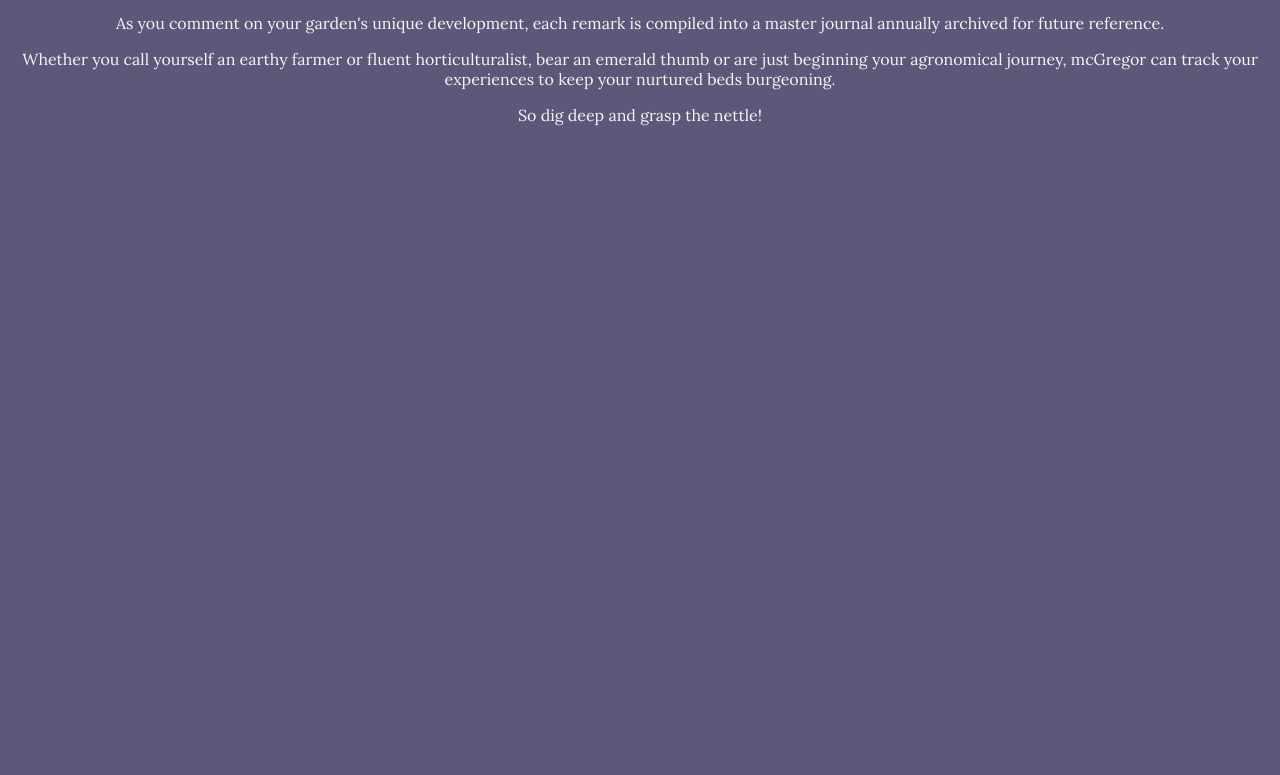
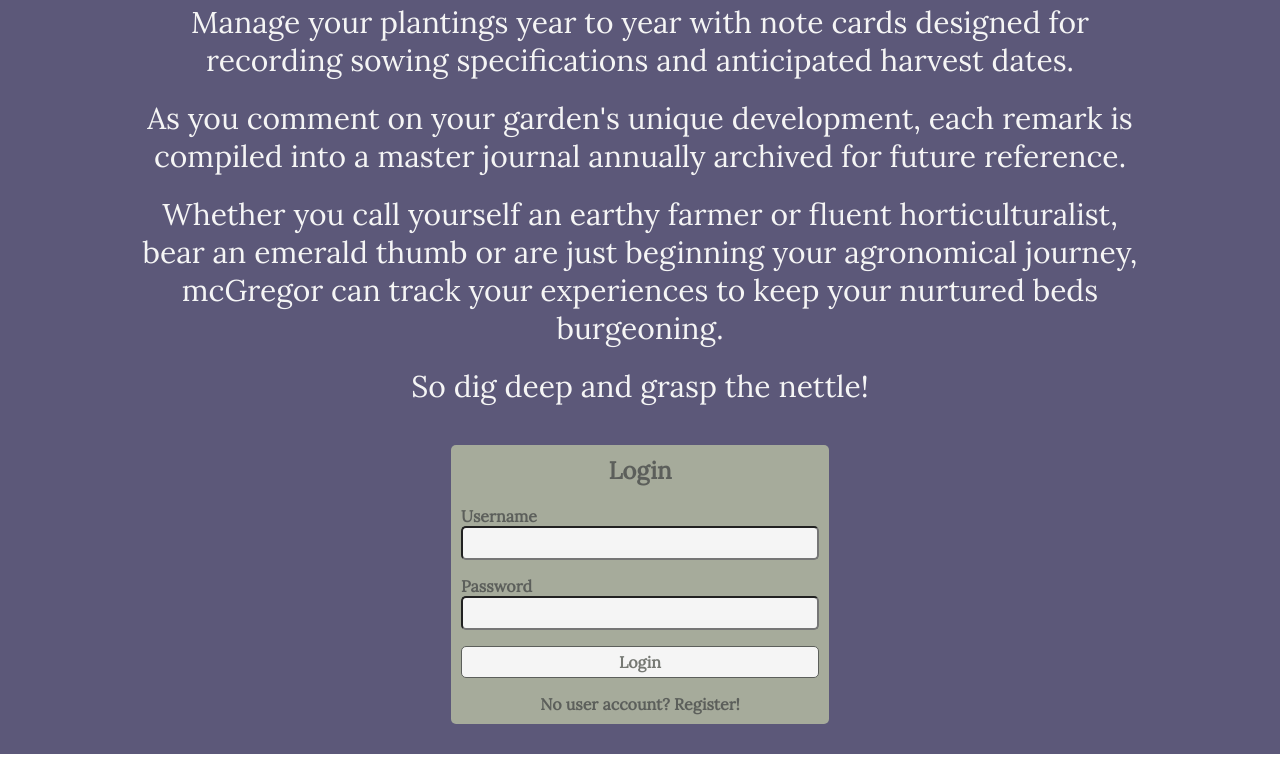
Before and after one commit to ryandabler/mcgregor, a React (Create React App) app: page / in a window 1280 px wide. Shown: the part 885-1660 px from the top of the page. After the commit the page ends 1639 px from the top, so only its background shows below. Built offline with nearby package versions, Linux system fonts and the light colour scheme.

Commit message:
improve landing page style

```diff
--- a/src/components/landing-page.css
+++ b/src/components/landing-page.css
@@ -1,5 +1,7 @@
 :root {
-    --mcgregor-font-size: 40px;
+    --mcgregor-font-size: 53px;
+    --description-size: 83%;
+    --description-font-size: 22px;
 }
 
 .landing-page {
@@ -17,20 +19,49 @@
     background-color: var(--clr-eggplant);
 }
 
+.landing-page > .description {
+    font-size: var(--description-font-size);
+    padding-top: 30px;
+}
+
+.landing-page > .description > p {
+    width: var(--description-size);
+    margin: 0 auto 20px auto;
+}
+
+.landing-page > .login-form {
+    padding-bottom: 30px;
+}
+
+@media only screen and (min-width: 375px) {
+    :root {
+        --mcgregor-font-size: 64px;
+    }
+}
+
 @media only screen and (min-width: 425px) {
     :root {
-        --mcgregor-font-size: 50px;
+        --mcgregor-font-size: 74px;
     }
 }
 
 @media only screen and (min-width: 768px) {
     :root {
-        --mcgregor-font-size: 90px;
+        --mcgregor-font-size: 120px;
+        --description-size: 75%;
+        --description-font-size: 30px;
+    }
+}
+
+@media only screen and (min-width: 1024px) {
+    :root {
+        --mcgregor-font-size: 120px;
+        --description-size: 80%;
     }
 }
 
 @media only screen and (min-width: 1440px) {
     :root {
-        --mcgregor-font-size: 100px;
+        --mcgregor-font-size: 130px;
     }
 }
--- a/src/components/landing-page.js
+++ b/src/components/landing-page.js
@@ -17,7 +17,7 @@
             <section className="mcgregor splash flex">
                 <h1>mcGregor</h1>
             </section>
-            <section className="splash">
+            <section className="description">
                 <p>Welcome to mcGregor, a handy tool for garden oversight.</p>
                 <p>Manage your plantings year to year with note cards designed for recording sowing
                     specifications and anticipated harvest dates.</p>
@@ -28,7 +28,7 @@
                     mcGregor can track your experiences to keep your nurtured beds burgeoning.</p>
                 <p>So dig deep and grasp the nettle!</p>
             </section>
-            <section className="splash flex">
+            <section className="login-form flex">
                 <LoginRegForm />
             </section>
         </div>
```
